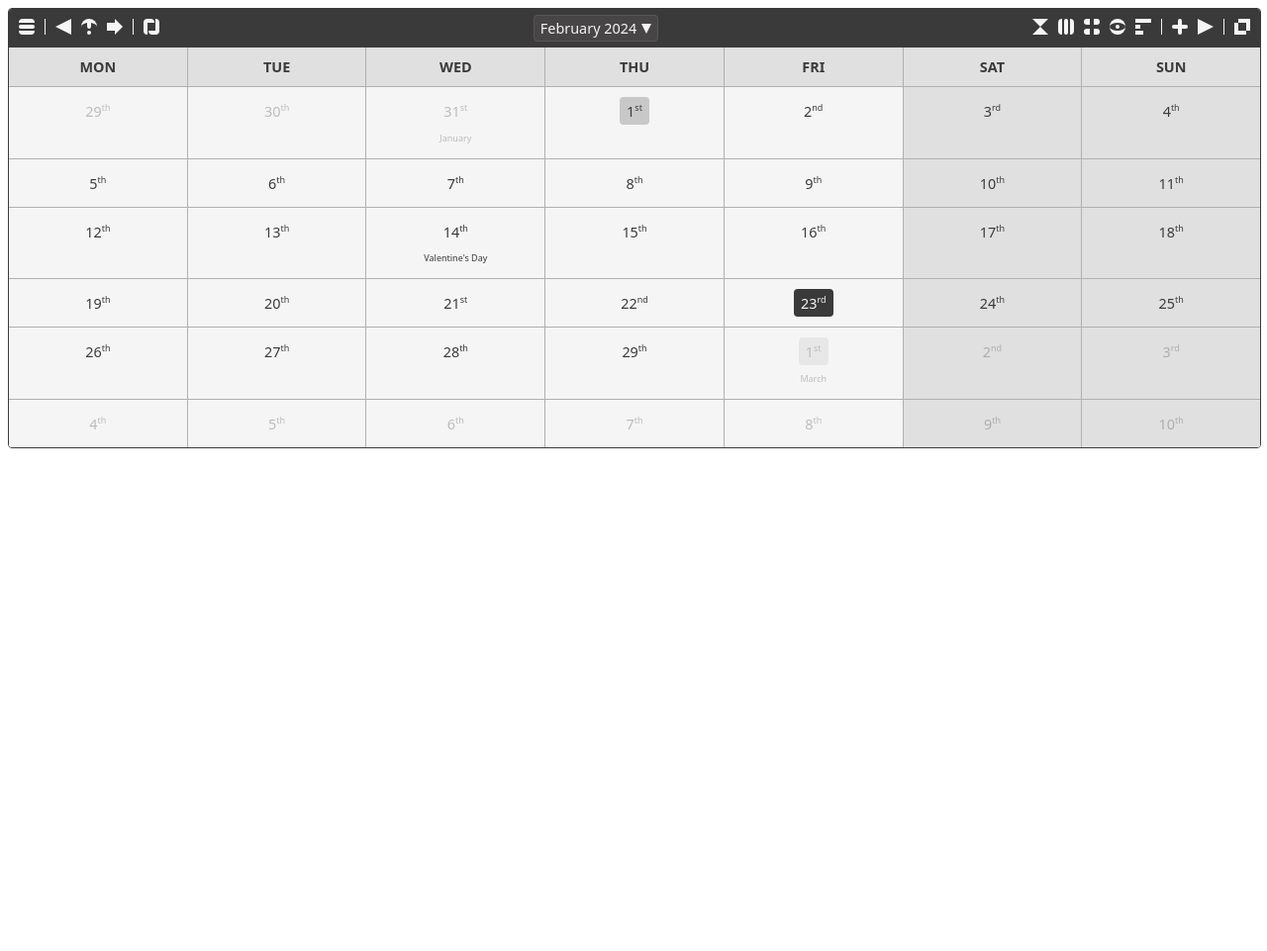
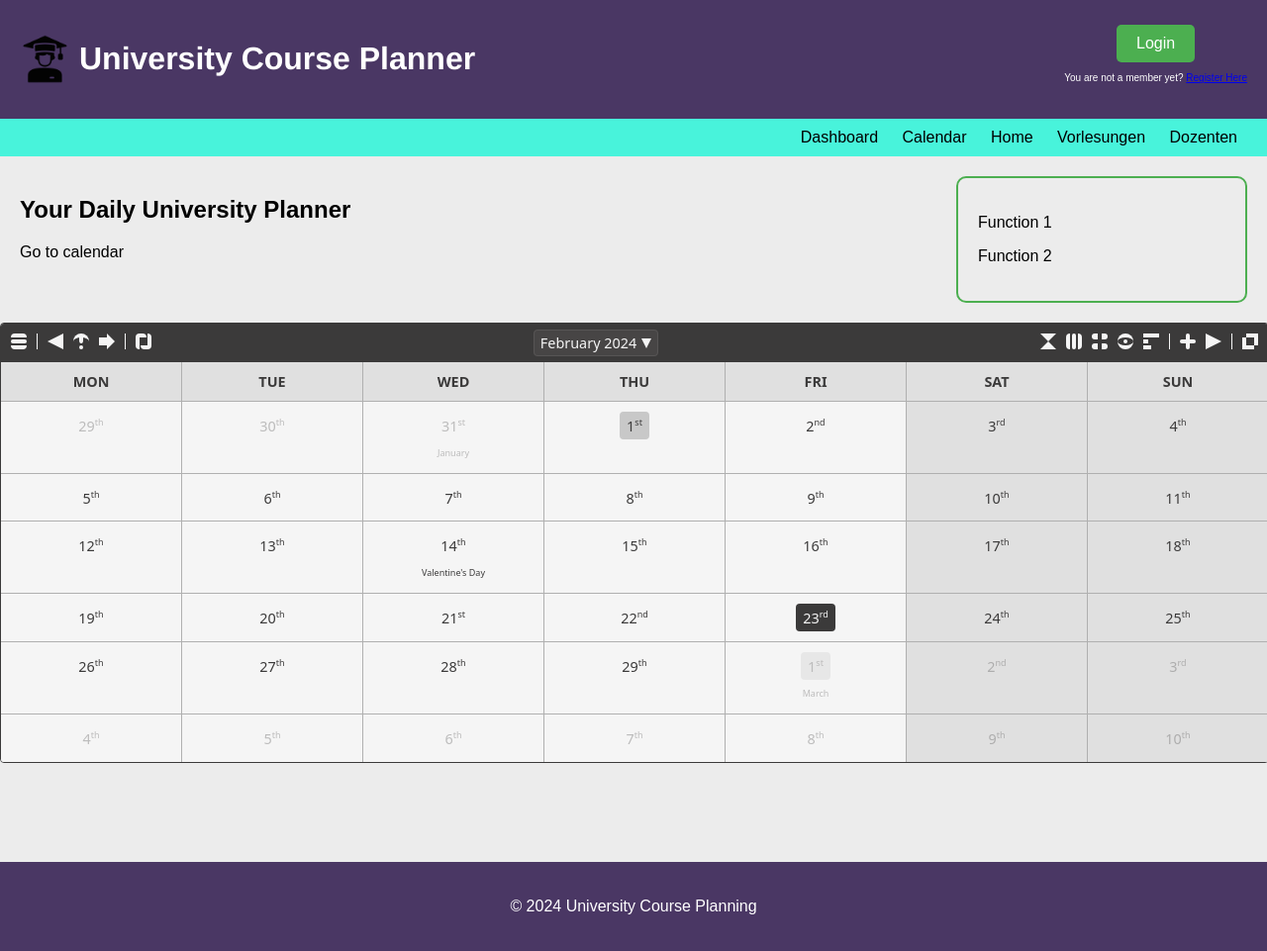
Before and after one commit to magnus-nagarro/Uni-Kalender, a plain HTML site: page frontend/main.html in a window 1280 px wide. Shown: the whole page at 99% size. Before the commit the page ends 800 px from the top, so only its background shows below. Drawn offline with Linux system fonts and the light colour scheme.

Commit message:
Merge Calender with Frontend site

```diff
--- a/frontend/main.html
+++ b/frontend/main.html
@@ -6,14 +6,170 @@
     <meta charset="UTF-8">
     <title>Uniplaner</title>
     <meta name="author" content="Magnus, Alex, Amir">
-    <link rel="stylesheet" href="/calendar-js-2.10.12/dist/calendar.js.css">
+    <link rel="stylesheet" href="/Uni-Kalender/calendar-js-2.10.12/dist/calendar.js.css">
     <link rel="stylesheet" href="style.css">
-    <script src="/calendar-js-2.10.12/dist/calendar.js"></script>
+    <script src="/Uni-Kalender/calendar-js-2.10.12/dist/calendar.js"></script>
     <script type="module" src="scripts.js"></script>
 </head>
 
 <body>
+
+    <header>
+        <div class="logo-container">
+            <img src="logo.png" alt="Logo" class="logo">
+            <h1>University Course Planner</h1>
+            <div class="login">
+                <button href="login-popup.html" id="loginButton">Login</button>
+                <p id="registerLink">You are not a member yet? <a href="register.html">Register Here</a></p>
+            </div>
+        </div>
+    </header>
+
+    <nav>
+        <ul>
+            <li><a href="dashboard.html">Dashboard</a></li>
+            <li><a href="calendar.html">Calendar</a></li>
+            <li><a href="main-site.html">Home</a></li>
+            <li><a href="lectures.html">Vorlesungen</a></li>
+            <li><a href="professors.html">Dozenten</a></li>
+        </ul>
+    </nav>
+
+
+    <main>
+        <article>
+            <h2>Your Daily University Planner</h2>
+            <p>Go to calendar</p>
+        </article>
+        <aside>
+            <p>Function 1</p>
+            <p>Function 2</p>
+        </aside>
+    </main>
+
     <div id="calendar"></div>
+
+    <footer>
+        <p>&copy; 2024 University Course Planning</p>
+    </footer>
+
 </body>
 
+<style>
+    body {
+        font-family: 'Arial', sans-serif;
+        background-color: #ececec;
+        color: #000000;
+        margin: 0;
+        padding: 0;
+    }
+
+    header {
+        padding: 20px;
+        color: #ffffff;
+        text-align: center;
+        background-color: #4a3764;
+    }
+
+    .logo-container {
+        display: flex;
+        align-items: center;
+    }
+
+    .logo {
+        width : 50px;
+        height :50px;
+    }
+    h1 {
+        color: #ffffff;
+        font-family: 'Franklin Gothic Medium', 'Arial Narrow', Arial, sans-serif;
+        margin-left: 10px;
+    }
+
+    .top-bar {
+        display: flex;
+        justify-content: space-between;
+        align-items: center;
+        padding: 10px;
+        border: 1px solid #140a0a;
+        background-color: #000000;
+    }
+
+    .login button {
+        color: #ffffff;
+        background-color: #4CAF50;
+        border: none;
+        padding: 10px 20px;
+        text-align: center;
+        text-decoration: none;
+        display: inline-block;
+        font-size: 16px;
+        cursor: pointer;
+        border-radius: 5px;
+    }
+
+    .login button:hover {
+        background-color: red;
+        color: black
+    }
+
+    .login {
+        margin-left: auto;
+    }
+
+    #registerLink {
+        font-size: 10px;
+    }
+
+    nav {
+        background-color: #48f3db;
+        display: flex;
+        justify-content: flex-end;
+        padding: 10px;
+    }
+
+    nav ul {
+        list-style-type: none;
+        margin: 0;
+        padding: 0;
+    }
+
+    nav li {
+        display: inline;
+        margin-right: 20px;
+    }
+
+    nav a {
+        color: #000000;
+        text-decoration: none;
+        font-size: 16px;
+    }
+
+    main {
+        padding: 20px;
+        display: flex;
+        justify-content: space-between;
+        align-items: flex-start;
+    }
+
+    article {
+        flex: 2;
+    }
+
+    aside {
+        border: 2px solid #4CAF50;
+        width: 250px;
+        padding: 20px;
+        border-radius: 10px;
+    }
+
+    footer {
+        text-align: center;
+        padding: 20px;
+        background-color: #4a3764;
+        color: #ffffff;
+        margin-top : 100px;
+    }
+</style>
+
 </html>
```
Also changed, not shown: frontend/logo.png (added).
